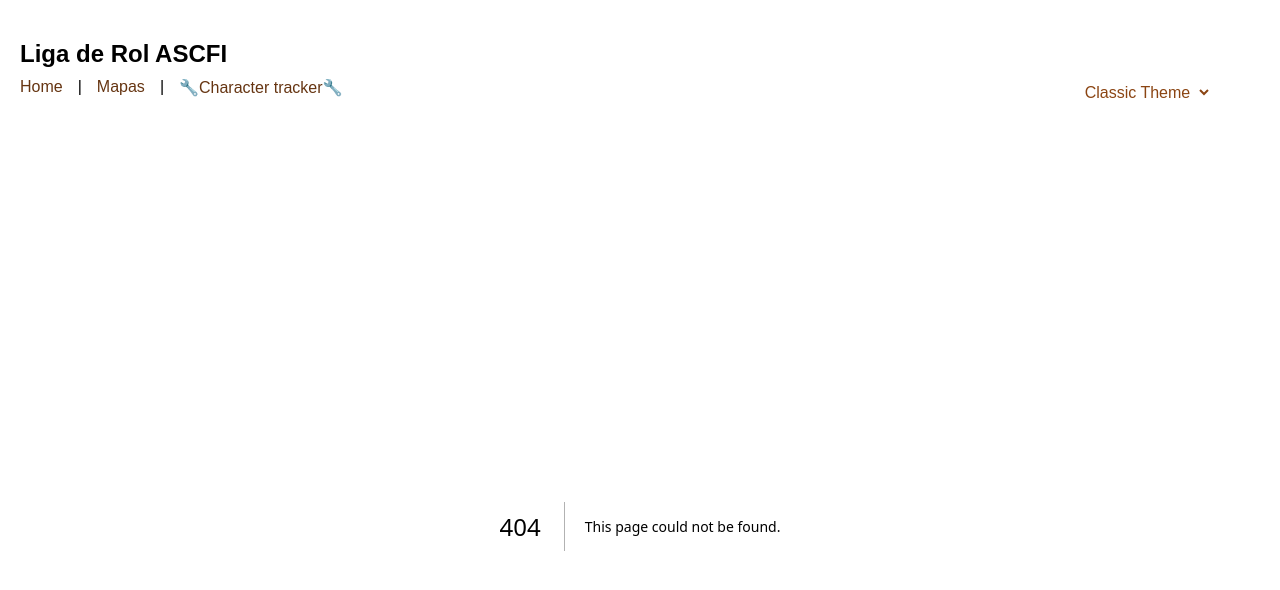
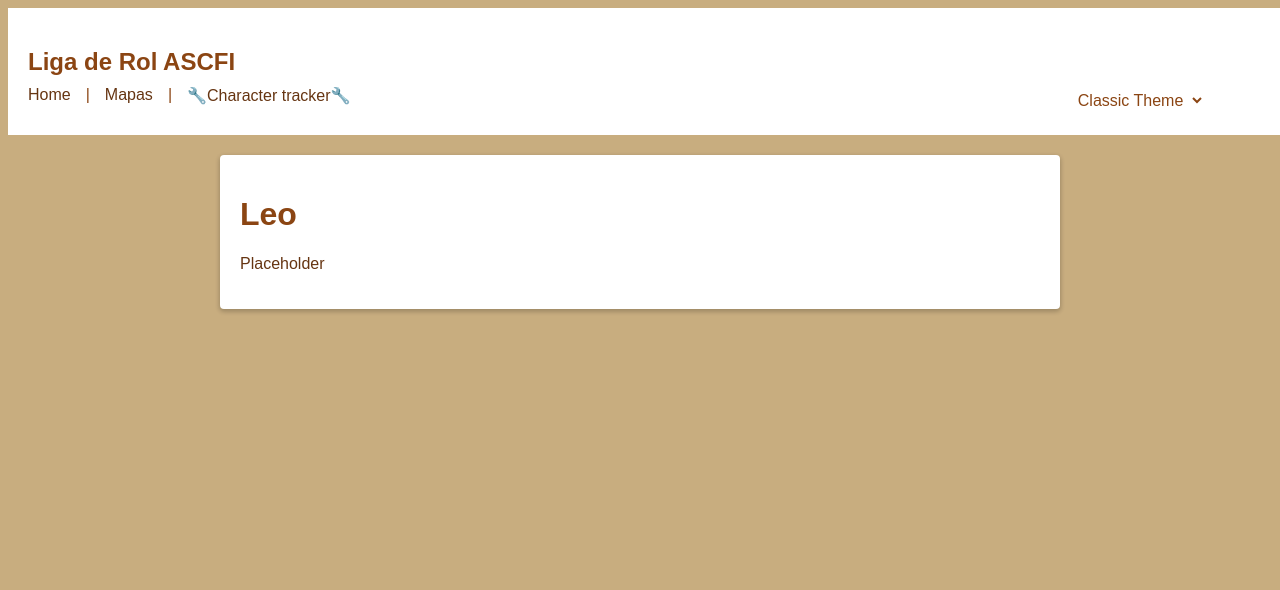
Before and after one commit to SMALFD/web-rol, a Next.js app: page /wiki/personajes/leo in a window 1280 px wide. Before the commit this address had no page. Shown: the top 590 px of the page. Built offline with nearby package versions, Linux system fonts and the light colour scheme.

Commit message:
Cleaned up quotes

```diff
--- /dev/null
+++ b/app/wiki/personajes/leo/page.tsx
@@ -0,0 +1,15 @@
+import React from 'react';
+import Link from "next/link";
+
+export default function Leo() {
+    return (
+        <main className="container">
+            <div className="content">
+                <h1 id="leo">Leo</h1>
+                <p>
+                <Link href="/wiki/personajes/clockwei">Placeholder</Link>
+                </p>
+            </div>
+        </main>
+    );
+}
--- a/app/wiki/plots/el-culto-bajo-la-ciudad/page.tsx
+++ b/app/wiki/plots/el-culto-bajo-la-ciudad/page.tsx
@@ -7,7 +7,7 @@ export default function El_culto_bajo_la_ciudad() {
             <div className="content">
                 <h1 id="el_culto_bajo_la_ciudad">El culto bajo la ciudad</h1>
                 <ul>
-                    <li>Leo sospecha que hay un culto que está realizando experimentos con animales cercanos a la ciudad.</li>
+                    <li><Link href="/wiki/personajes/leo">Leo</Link> sospecha que hay un culto que está realizando experimentos con animales cercanos a la ciudad.</li>
                     <li>El jugador Balder ha encontrado a uno de los cultistas y tiene un libro suyo.</li>
                 </ul>
             </div>
--- a/app/wiki/plots/page.tsx
+++ b/app/wiki/plots/page.tsx
@@ -5,9 +5,9 @@ export default function Plots() {
     return (
         <main className="container">
             <div className="content">
-                <h1 id="plots">PLots</h1>
+                <h1 id="plots">Plots</h1>
                 <p>
-                    En esta zona colocaremos los "plots" activos y descubiertos por los jugadores. Esto son lineas argumentales que cualquier jugador puede tomar e investigar seleccionando "Free Roam" en los contratos semanales o jugando misiones normalmente.
+                    En esta zona colocaremos los &quot;plots&quot; activos y descubiertos por los jugadores. Esto son lineas argumentales que cualquier jugador puede tomar e investigar seleccionando &quot;Free Roam&quot; en los contratos semanales o jugando misiones normalmente.
                 </p>
                 <p>
                     Si queréis que se añada algo a esta página tanto si es un hecho que creéis confirmado o un rumor que queréis investigar os invitamos a avisar al director de juego para que lo añada a la web.
```
